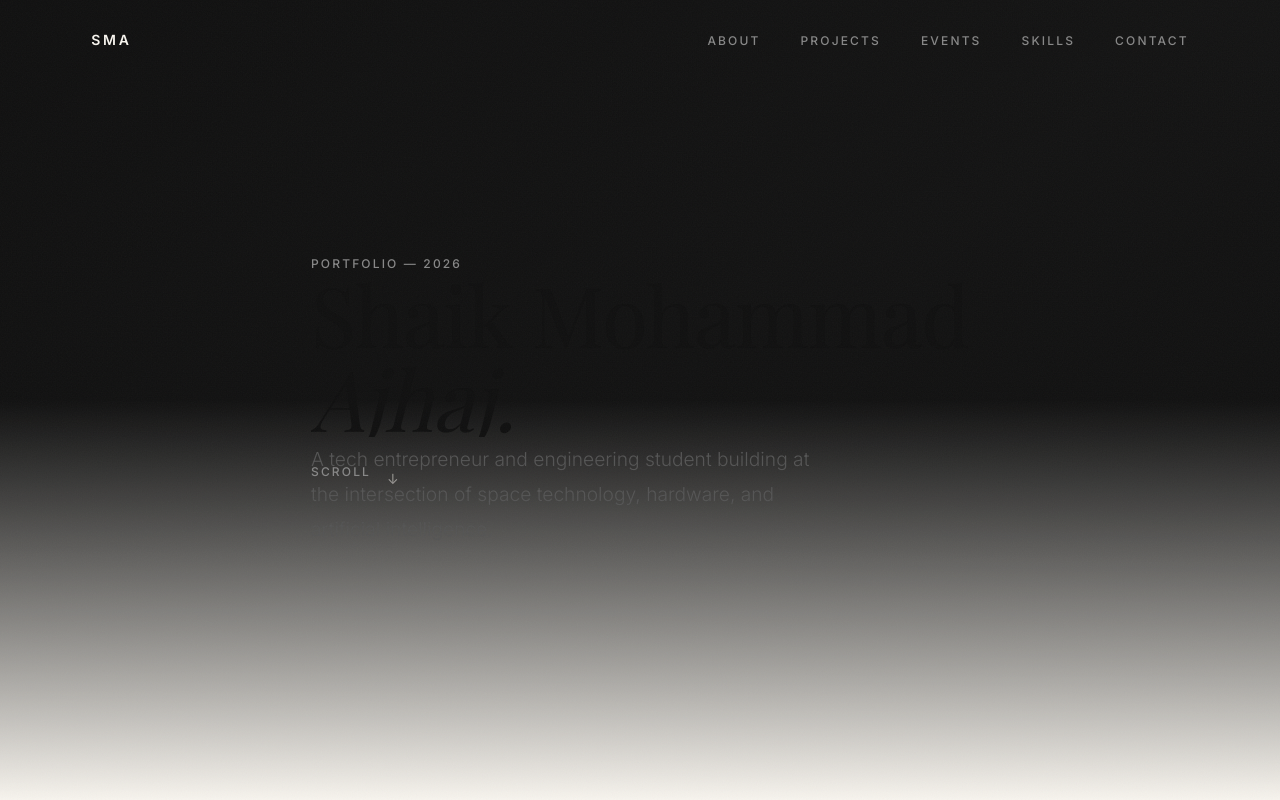
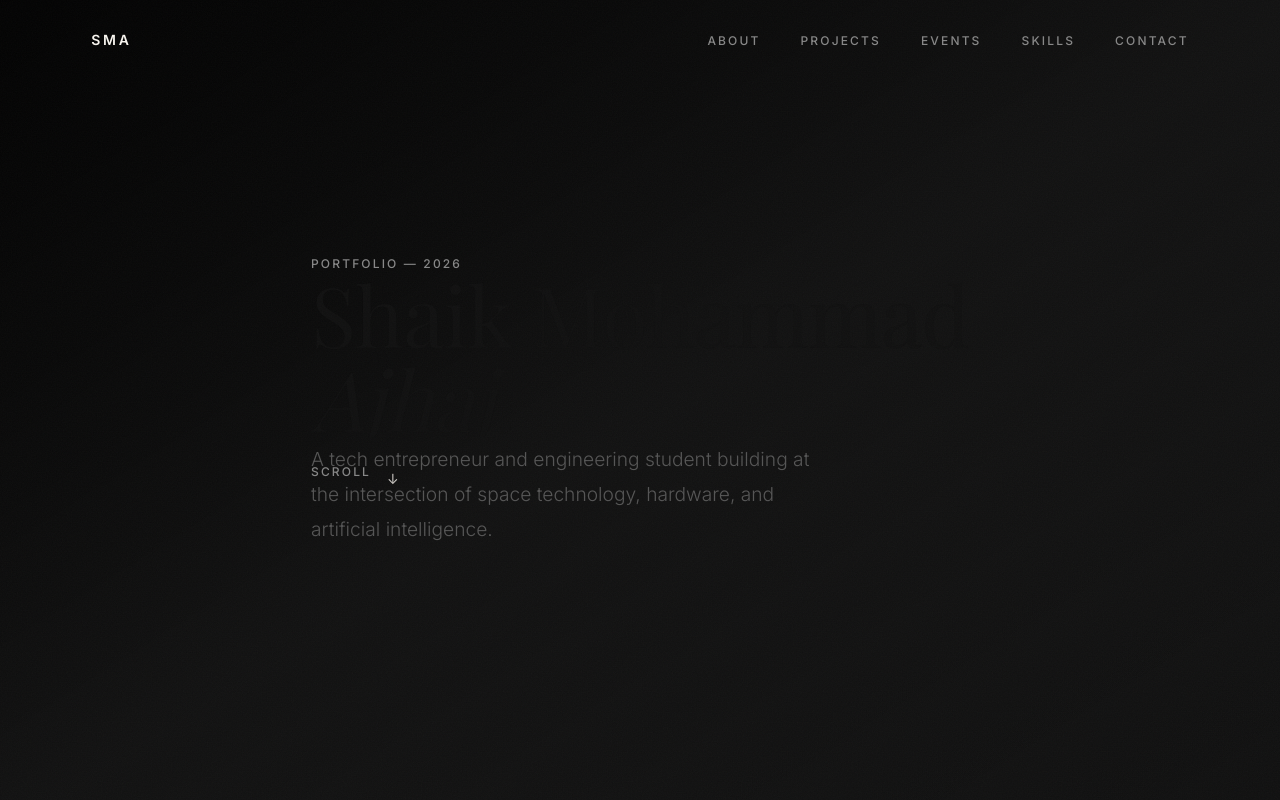
Before and after one commit to Ares006-007/My-portfolio, a React (Vite) app: page / in a window 1280 px wide. Shown: the top 800 px of the page. Built offline with nearby package versions, Linux system fonts and the light colour scheme; a web font is replaced by a local one.

Commit message:
style: remove foggy overlay and improve hero contrast

```diff
--- a/src/components/Hero.jsx
+++ b/src/components/Hero.jsx
@@ -29,14 +29,14 @@ export default function Hero() {
         </ErrorBoundary>
       </div>
 
-      {/* Overlay to ensure text readability & transition to light theme below */}
-      <div className="absolute inset-0 z-10 bg-gradient-to-b from-fg/60 via-fg/80 to-bg pointer-events-none" />
+      {/* Clean overlay for text readability without washing out the cinematic effect */}
+      <div className="absolute inset-0 z-10 bg-gradient-to-br from-black/80 via-black/30 to-transparent pointer-events-none" />
 
       {/* Foreground Content */}
       <div className="section-container py-32 md:py-0 relative z-20 pointer-events-none">
         {/* Label */}
         <motion.p
-          className="label mb-16 text-highlight"
+          className="label mb-16 text-bg/90"
           initial={{ opacity: 0, y: 20 }}
           animate={{ opacity: 1, y: 0 }}
           transition={{ duration: 0.6, delay: 0.2, ease: [0.25, 0.1, 0.25, 1] }}
@@ -82,7 +82,7 @@ export default function Hero() {
           animate={{ opacity: 1 }}
           transition={{ duration: 0.6, delay: 1.6 }}
         >
-          <div className="flex items-center gap-4 text-bg/50">
+          <div className="flex items-center gap-4 text-bg/80">
             <span className="label">Scroll</span>
             <motion.span
               className="text-sm"
```
